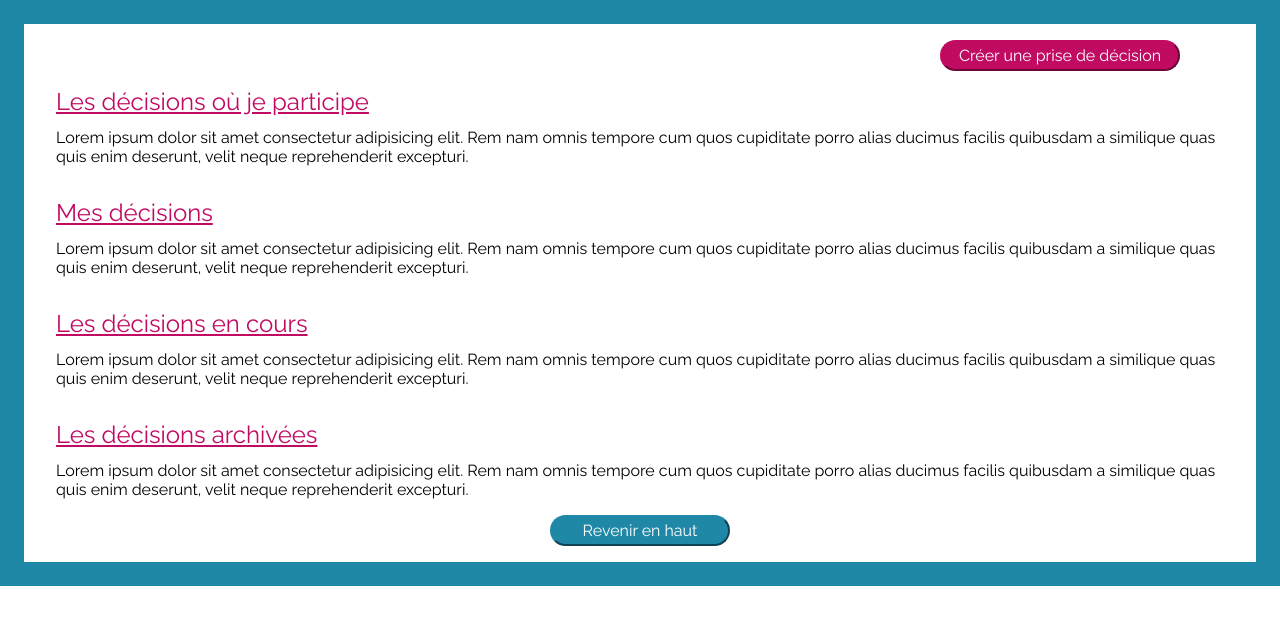
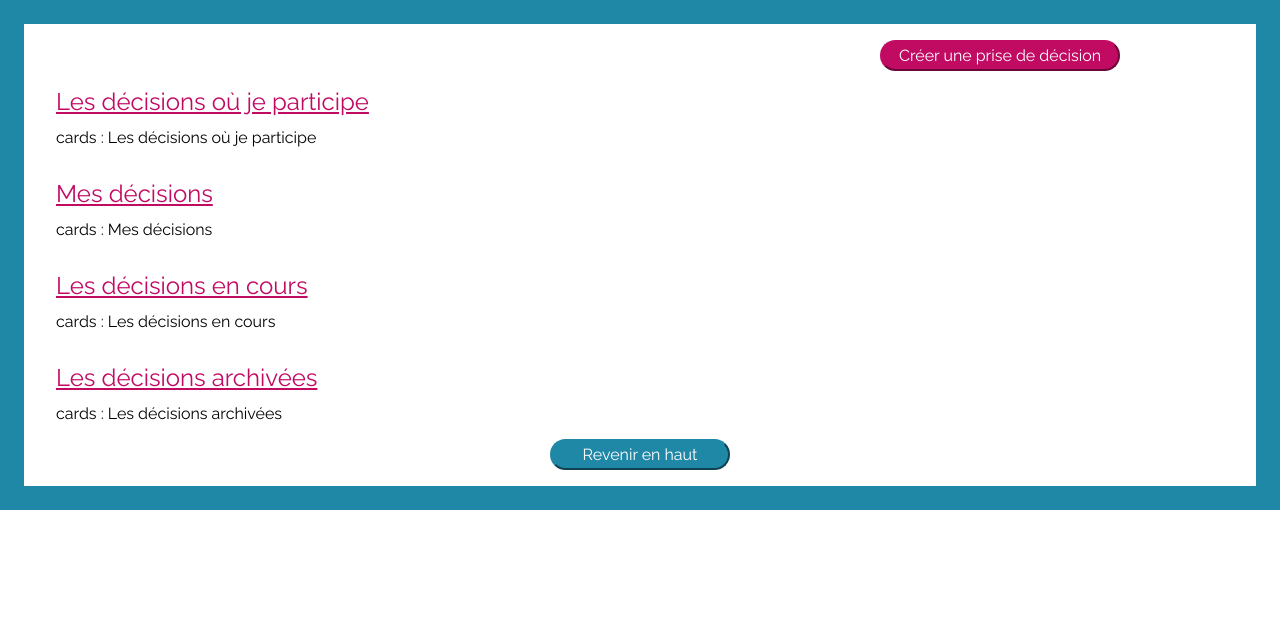
Before and after one commit to WildCodeSchool-2024-09/JS-RemoteFR-Vert-CrewCodeIle-MakeSense-P3, a React (Vite) app in the folder client/: page /homepage in a window 1280 px wide. Shown: the top 624 px of the page. Built offline with nearby package versions, Linux system fonts and the light colour scheme.

Commit message:
feat: accueil intrasense S01US26

```diff
--- a/client/src/pages/homePage/HomePage.tsx
+++ b/client/src/pages/homePage/HomePage.tsx
@@ -3,7 +3,6 @@ import style from "./homePage.module.css";
 export default function HomePage() {
   return (
     <div>
-      {/* <Navbar /> */}
       <main>
         <button type="button" className={style.buttonCreateDecision}>
           Créer une prise de décision
@@ -11,43 +10,24 @@ export default function HomePage() {
 
         <section>
           <h2>Les décisions où je participe</h2>
-
           <div className={style.cardsContainer}>
-            {/* map des decisions */}
-            Lorem ipsum dolor sit amet consectetur adipisicing elit. Rem nam
-            omnis tempore cum quos cupiditate porro alias ducimus facilis
-            quibusdam a similique quas quis enim deserunt, velit neque
-            reprehenderit excepturi.
+            cards : Les décisions où je participe
           </div>
         </section>
-
         <section>
           <h2>Mes décisions</h2>
-          <div className={style.cardsContainer}>
-            {/* map des decisions */}
-            Lorem ipsum dolor sit amet consectetur adipisicing elit. Rem nam
-            omnis tempore cum quos cupiditate porro alias ducimus facilis
-            quibusdam a similique quas quis enim deserunt, velit neque
-            reprehenderit excepturi.
-          </div>
+          <div className={style.cardsContainer}>cards : Mes décisions</div>
         </section>
         <section>
           <h2>Les décisions en cours</h2>
           <div className={style.cardsContainer}>
-            Lorem ipsum dolor sit amet consectetur adipisicing elit. Rem nam
-            omnis tempore cum quos cupiditate porro alias ducimus facilis
-            quibusdam a similique quas quis enim deserunt, velit neque
-            reprehenderit excepturi.
+            cards : Les décisions en cours
           </div>
         </section>
         <section>
           <h2>Les décisions archivées</h2>
           <div className={style.cardsContainer}>
-            {/* map des decisions */}
-            Lorem ipsum dolor sit amet consectetur adipisicing elit. Rem nam
-            omnis tempore cum quos cupiditate porro alias ducimus facilis
-            quibusdam a similique quas quis enim deserunt, velit neque
-            reprehenderit excepturi.
+            cards : Les décisions archivées
           </div>
         </section>
         <button type="button" className={style.buttonScrollToTop}>
--- a/client/src/pages/homePage/homePage.module.css
+++ b/client/src/pages/homePage/homePage.module.css
@@ -2,7 +2,7 @@ main {
   padding: 1em;
   display: flex;
   flex-direction: column;
-  align-items: center;
+  align-items: flex-start;
 }
 
 .cardsContainer {
@@ -38,6 +38,7 @@ main {
   color: white;
   font-size: 1em;
   padding: 0.25em 0.25em;
+  margin: auto auto;
 
   @media screen and (max-width: 768px) {
     width: 40%;
```
